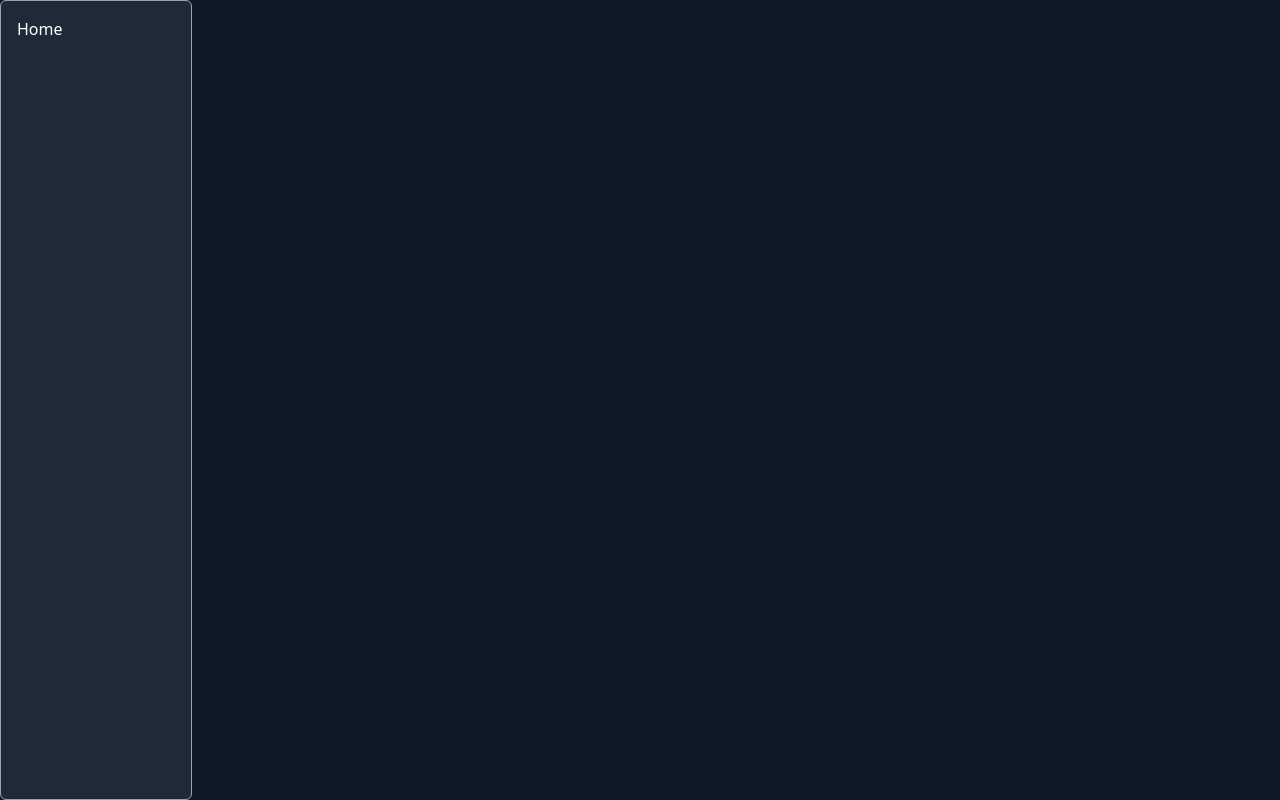
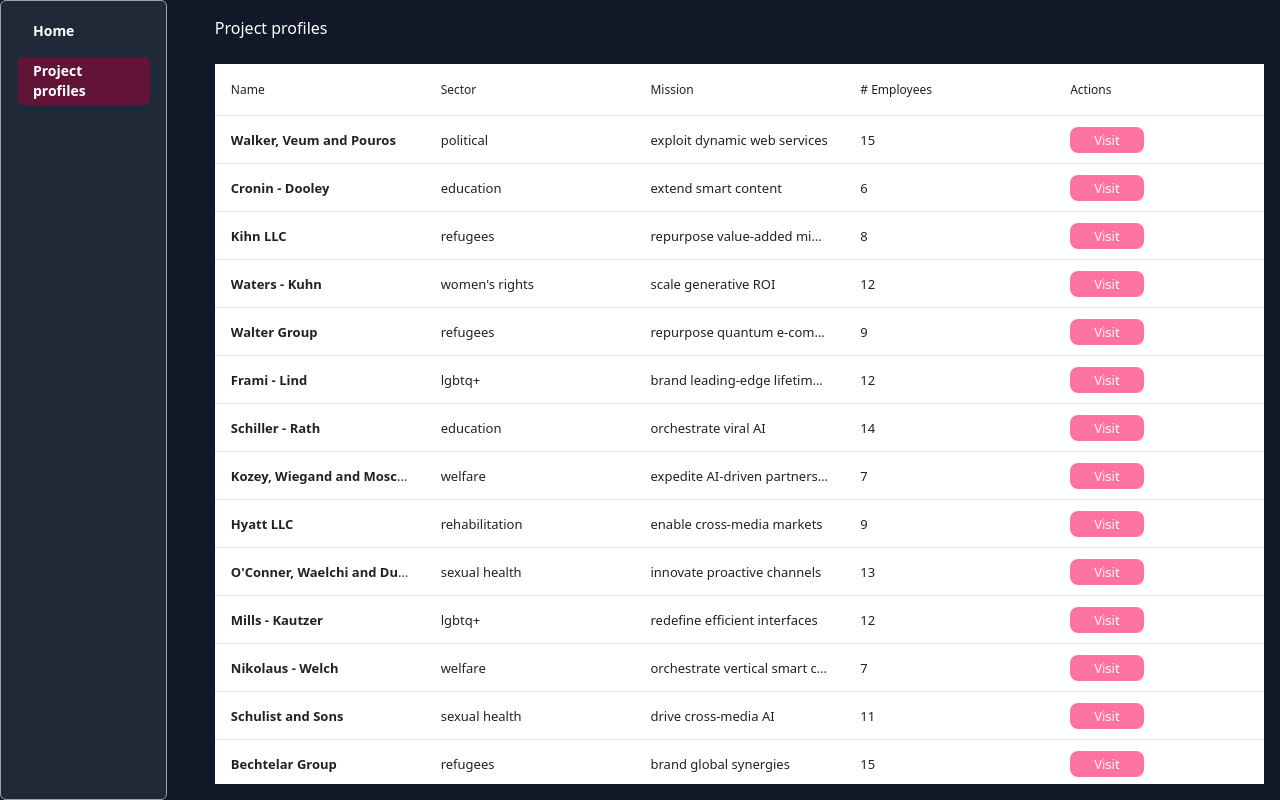
Before and after one commit to PiusKariuki/openfn-assessment, a React (Vite) app: page /profiles in a window 1280 px wide. Built offline with nearby package versions, Linux system fonts and the light colour scheme.

Commit message:
feat: project profiles page

```diff
--- a/package.json
+++ b/package.json
@@ -15,8 +15,10 @@
     "postcss": "^8.5.1",
     "react": "^18.3.1",
     "react-apexcharts": "^1.7.0",
+    "react-data-table-component": "^7.6.2",
     "react-dom": "^18.3.1",
     "react-router": "^7.1.3",
+    "styled-components": "^6.1.14",
     "tailwindcss": "^4.0.0"
   },
   "devDependencies": {
--- a/src/index.css
+++ b/src/index.css
@@ -15,8 +15,8 @@ body {
 }
 
 @layer components {
-    .link {
-        @apply px-4 py-2;
+    .inactive-link {
+        @apply px-4 py-1 text-sm text-white font-semibold;
     }
 
     .active-link {
--- a/src/modules/visualization/assets/navLinks.js
+++ b/src/modules/visualization/assets/navLinks.js
@@ -2,5 +2,9 @@ export const navLinks = [
     {
         name: "Home",
         to: "/"
+    },
+    {
+        name: "Project profiles",
+        to: "/profiles"
     }
 ]
--- a/src/modules/visualization/components/Sidebar.jsx
+++ b/src/modules/visualization/components/Sidebar.jsx
@@ -3,12 +3,12 @@ import {NavLink} from "react-router";
 
 const Sidebar = () => {
     return (
-        <div className="flex flex-col w-48 p-4 border-smoke border-[.5px] h-full bg-coal rounded-md">
+        <div className="flex flex-col w-48 p-4 border-smoke border-[.5px] h-full bg-coal rounded-md gap-3">
             {navLinks.map(link => (
                 <NavLink
                     key={link.to}
                     to={link.to}
-                    className={({isActive}) => isActive ? "active-link": ""}
+                    className={({isActive}) => isActive ? "active-link": "inactive-link"}
                 >
                     {link.name}
                 </NavLink>
--- a/src/modules/visualization/helpers/dashHelper.js
+++ b/src/modules/visualization/helpers/dashHelper.js
@@ -58,12 +58,15 @@ export const resetData = () => {
 }
 
 export const getTopManHoursCompanies = () =>{
-    let logsByProjectDesc = database.logs.reduce((acc, curr)=> {
+    return database.logs.reduce((acc, curr) => {
 
         const project = database.projects.find(project => project.id === curr.project)
 
-        if(acc.some(log => log.project.id === curr.project)){
-            acc = acc.map(log => log.project.id === curr.project ? ({...log, hours: log.hours + curr.duration}): ({...log}))
+        if (acc.some(log => log.project.id === curr.project)) {
+            acc = acc.map(log => log.project.id === curr.project ? ({
+                ...log,
+                hours: log.hours + curr.duration
+            }) : ({...log}))
             return acc;
         }
         acc.push({
@@ -71,18 +74,19 @@ export const getTopManHoursCompanies = () =>{
             hours: curr.duration,
         })
         return acc
-    }, []);
-
-    return logsByProjectDesc
+    }, [])
 }
 
 export const getEmployeesPerCompany = () => {
-    let logsByProjectDesc = database.logs.reduce((acc, curr)=> {
+    return database.logs.reduce((acc, curr) => {
 
         const project = database.projects.find(project => project.id === curr.project)
 
-        if(acc.some(log => log.project.id === curr.project)){
-            acc = acc.map(log => log.project.id === curr.project ? ({...log, employees: log.employees + 1}): ({...log}))
+        if (acc.some(log => log.project.id === curr.project)) {
+            acc = acc.map(log => log.project.id === curr.project ? ({
+                ...log,
+                employees: log.employees + 1
+            }) : ({...log}))
             return acc;
         }
         acc.push({
@@ -90,7 +94,5 @@ export const getEmployeesPerCompany = () => {
             employees: 1,
         })
         return acc
-    }, []);
-
-    return logsByProjectDesc
+    }, [])
 }
--- /dev/null
+++ b/src/modules/visualization/helpers/profileHelper.js
@@ -0,0 +1,16 @@
+import database from "../../../shared/data/data.json"
+
+
+export const employeesPerProject  = (projectId) => {
+
+    const logsForProject = database.logs.filter(log => log.project === projectId);
+    const volunteersFromLogs = database.volunteers.filter(volunteer=>
+        logsForProject.some(log => log.volunteer === volunteer.id));
+
+    return volunteersFromLogs.reduce((prev, curr) => {
+        if (prev.some(volunteer => volunteer.id === curr.id))
+            return prev;
+        prev.push(curr);
+        return prev;
+    }, [])
+}
--- a/src/modules/visualization/parent/VisualizationParent.jsx
+++ b/src/modules/visualization/parent/VisualizationParent.jsx
@@ -4,6 +4,7 @@ import Sidebar from "../components/Sidebar.jsx";
 import {createContext, useEffect, useState} from "react";
 import data from "../../../shared/data/data.json"
 import {getCountriesWithProjects, getManHours, getWorkers, resetData} from "../helpers/dashHelper.js";
+import CompanyProfiles from "../views/CompanyProfile.jsx";
 
 export const DataContext = createContext(null);
 
@@ -50,6 +51,7 @@ const VisualizationParent = () => {
                 <Sidebar/>
                 <Routes>
                     <Route path="/" element={<Dashboard/>}/>
+                    <Route path="/profiles" element={<CompanyProfiles/>}/>
                 </Routes>
             </DataContext.Provider>
         </div>
--- a/src/modules/visualization/views/CompanyProfile.jsx
+++ b/src/modules/visualization/views/CompanyProfile.jsx
@@ -1,5 +1,41 @@
-const CompanyProfile = () => {
+import DataTable from 'react-data-table-component';
+import data from "../../../shared/data/data.json"
+import {NavLink} from "react-router";
+import {employeesPerProject} from "../helpers/profileHelper.js";
+
+const CompanyProfiles = () => {
+    console.log("data", data.projects)
+
+    const headers = [
+        {
+          name: "Name",
+          selector: row => <NavLink className="font-semibold hover:underline hover:text-info-light" to="/profiles">{row.name}</NavLink>
+        },
+        {
+          name: "Sector",
+          selector: row => row.sector
+        },
+        {
+          name: "Mission",
+          selector: row => row.mission
+        },
+        {
+          name: "# Employees",
+          selector: row => employeesPerProject(row.id).length,
+            sortable: true
+        },
+        {
+          name: "Actions",
+          selector: row => <button className="bg-info-light hover:bg-info text-white  px-6 py-1 rounded-lg">Visit</button>
+        },
+    ];
+
     return (
-
+        <div className="flex flex-col p-4 gap-6 w-full">
+            <p className="">Project profiles</p>
+            <DataTable data={data.projects} columns={headers} />
+        </div>
     )
 }
+
+export default CompanyProfiles;
```
Also changed, not shown: 1 other file (tests, documents, lock files or other folders).
